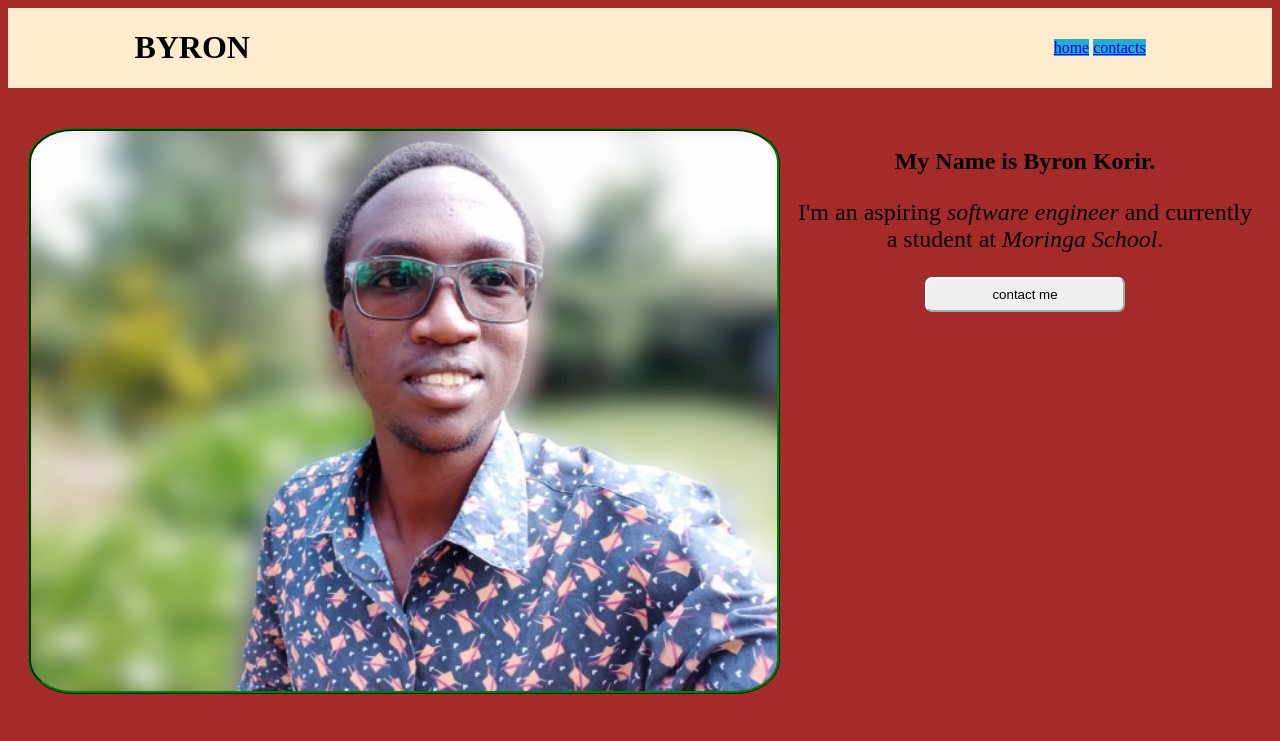
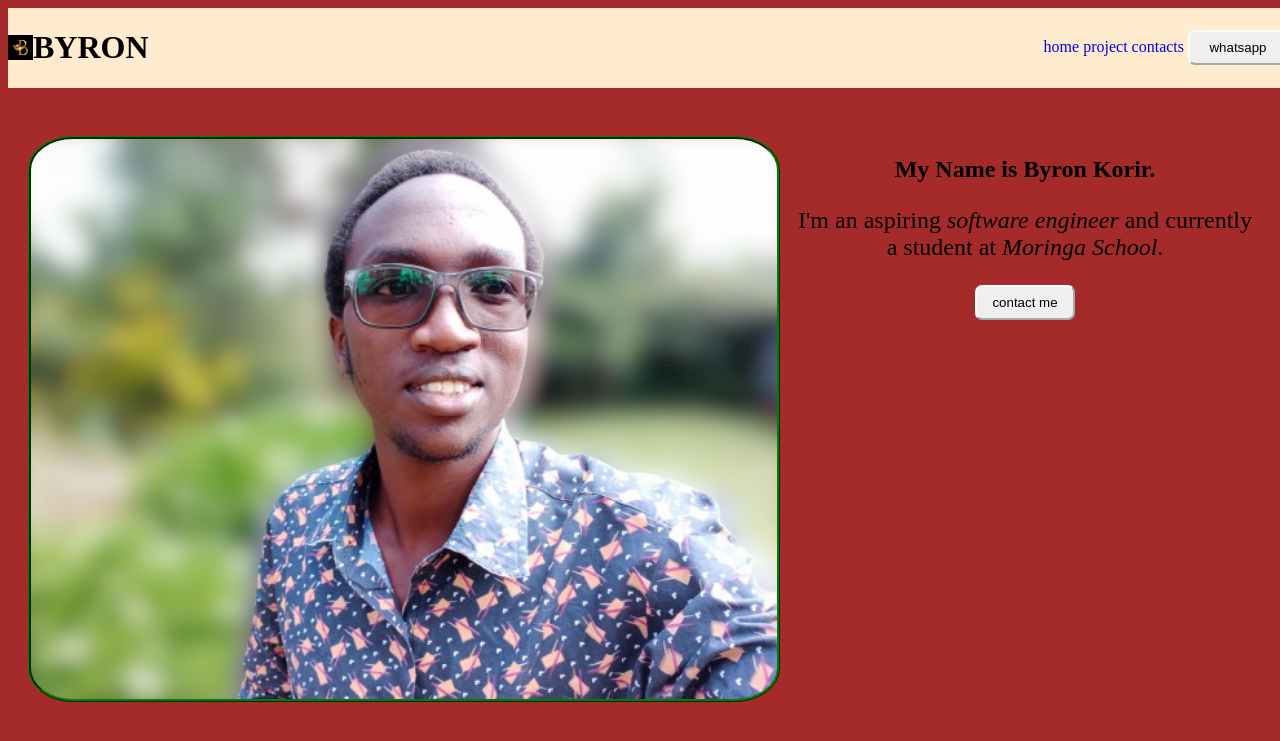
Before and after one commit to ByronKorir/Portfolio_project, a plain HTML site: page index.html in a window 1280 px wide. Shown: the top 741 px of the page. Drawn offline with Linux system fonts and the light colour scheme.

Commit message:
update my portfolio

```diff
--- a/index.html
+++ b/index.html
@@ -10,13 +10,19 @@
 <body>
     <!--navigation-bar-->
    <div id="navigation">
+        <div id="logo">
+            <img src="./images/logo.jpeg" alt="logo">
         <h1>BYRON</h1>
+        </div>
         <div >
             <a class="nav" href="#landing">home</a>
+            <a class="nav" href="#project">project</a>
             <a class="nav" href="#footer">contacts</a>
+            <button>whatsapp</button>
 
         </div>
     </div>
+    <hr>
 
     <!--landing-page-->
     <div id="landing">
@@ -28,7 +34,8 @@
         </div>
     </div>
       <!--images-->
-
+    <div id="project">
+        <h1>project</h1>
         <div id="images">
             <img
             src="./images/CDG_blog_post_image_02-2.jpg"
@@ -38,14 +45,17 @@
             alt="image2">
 
         </div>
+    </div>
 
     <!--footer-->
 
    <div id="footer">
+        <img src="./images/logo.jpeg" alt="logo">
+        <h1>BYRON</h1>
 
-        <p>all rights reserved||creaetd by Byron.K.Korir.</p>
+        <p>all rights reserved © 2023|creaetd by Byron.K.Korir.</p>
         <div id="stayconnected"><h4>Stay Connected</h4>
-            <p><b>Email;</b>korirbyron1@gmail.com</p>
+            <p>korirbyron1@gmail.com</p>
             <div id="icons">
                 <a
                 href="https://www.facebook.com/"
--- a/style.css
+++ b/style.css
@@ -4,18 +4,21 @@ body{
 }
 /* navigation bar */
 #navigation{
+    position: fixed;
+    width: 100%;
+    padding-right: 15%;
 
-    padding-left: 10%;
-    padding-right: 10%;
-    background-color: blanchedalmond;
+     background-color: blanchedalmond;
     text-decoration-color: rgb(81, 63, 63);
     display: flex;
     justify-content: space-between;
     align-items: center;
+    align-content: center;
 }
 .nav{
-    background-color: rgb(40, 172, 201);
+    /* background-color: rgb(40, 172, 201); */
     line-height: 20px;
+    text-decoration: none;
 
 
 }
@@ -24,22 +27,28 @@ body{
     border-color: azure;
     border-radius: 7px;
     height: 35px;
-    width: 200px;
+    width: 100px;
   }
   button:hover{
-    background-color: aqua;
+    background-color: rgb(15, 198, 19);
+  }
+  #logo{
+    display:flex;
+    align-items: center;
+    justify-content: space-around;
   }
 
+  #logo img{
+    height: 25px;
+  }
+/* landing page */
 #landing{
-    /* margin: 5px 3%; */
-    margin-left: 10%;
-    margin-right: 10%;
 
-    font-style:before ;
+    /* font-style:before ; */
     display:flex;
     justify-content: space-between;
     text-align: center;
-    margin-top: 40px;
+    margin-top: 10%;
     margin-bottom: 50px;
     margin-left: 20px;
     margin-right: 20px;
@@ -57,7 +66,14 @@ border-radius: 6%;
 border-style: ridge;
 border-color: green;
 }
-/*images*/
+/*project images*/
+#project{
+    margin-bottom: 10%;
+}
+#project h1{
+    text-align: center;
+    text-decoration: blue;
+}
 #images{
     height:60vh;
 
@@ -70,7 +86,7 @@ border-color: green;
 #footer{
     background-color: rgb(56, 20, 107);
     text-align: center;
-    margin: 0%;
+    margin-top:20px
     align-content: center;
     /* display:flex;
     flex-direction:row ; */
```
Also changed, not shown: images/logo.jpeg (added). Lines whose indentation alone changed are shown as unchanged.
